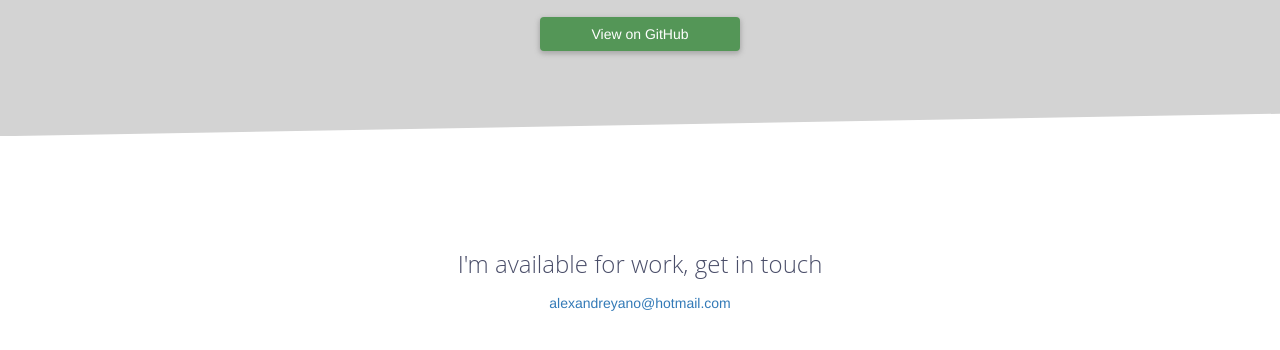
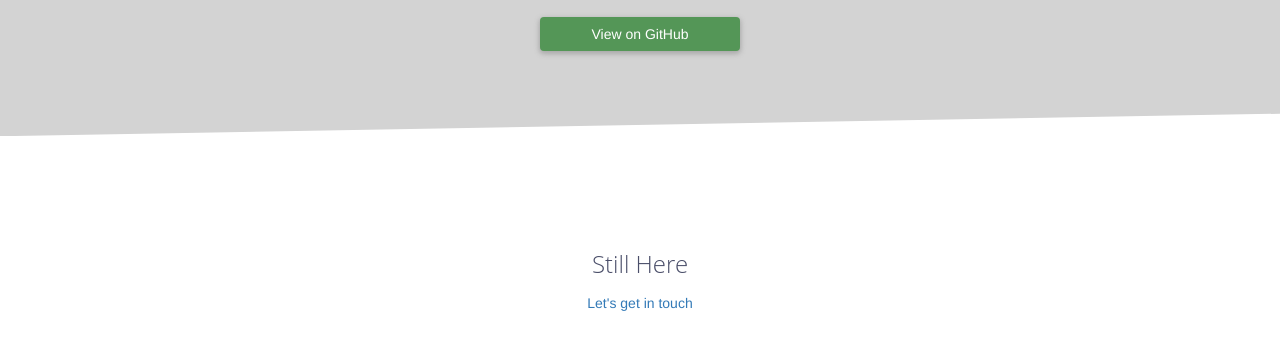
Before and after one commit to alexandrecyano/alexandrecyano.github.io, a plain HTML site: page index.html in a window 1280 px wide. Shown: the part 2107-2457 px from the top of the page. Drawn offline with nearby package versions, Linux system fonts and the light colour scheme.

Commit message:
Update index.html

```diff
--- a/index.html
+++ b/index.html
@@ -277,9 +277,9 @@
 		<div class="row row-footer text-center">
 			<div class="col">
 				<div style="margin:50px;">
-					<h3 style="margin:50px 0 15px">I'm available for work, get in touch</h3>
+					<h3 style="margin:50px 0 15px">Still Here</h3>
 					<a href="mailto:alexandreyano@hotmail.com" class="" target="_blank">
-						alexandreyano@hotmail.com
+						Let's get in touch
 					</a>
 
 				</div>
```
